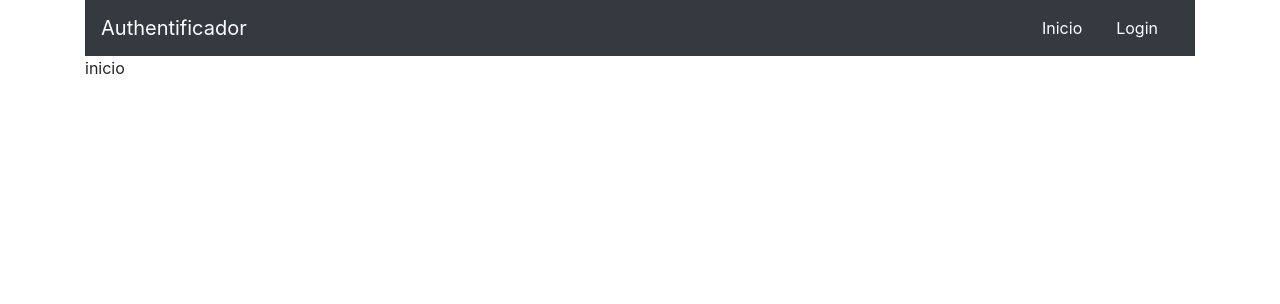
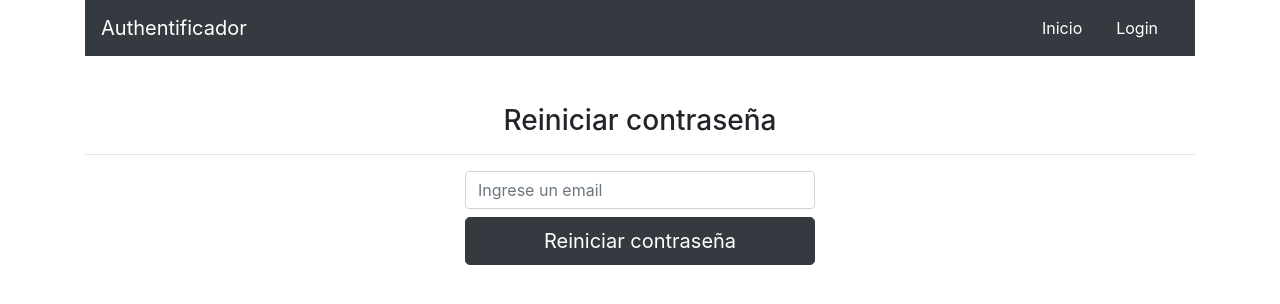
Before and after one commit to tavolafourcade/login-auth-firebase, a React (Create React App) app: page /reset in a window 1280 px wide. Shown: the top 304 px of the page. Built offline with nearby package versions, Linux system fonts and the light colour scheme; no server answers.

Commit message:
[ ADD ] Reset view created

```diff
--- a/src/App.jsx
+++ b/src/App.jsx
@@ -2,6 +2,7 @@
 import Navbar from './components/Navbar'
 import Login from './components/Login'
 import Admin from './components/Admin'
+import Reset from './components/Reset'
 import { auth } from './firebase'
 import { useState, useEffect } from 'react'
 
@@ -34,7 +35,9 @@
           <Route path='/admin'>
             <Admin/>
           </Route>
-
+          <Route path='/reset'>
+            <Reset/>
+          </Route>
           <Route path='/'>
             inicio
           </Route>
--- a/src/components/Login.jsx
+++ b/src/components/Login.jsx
@@ -132,6 +132,14 @@
                         type="button">
                         {esRegistro? '¿Ya tienes cuenta?' : 'Quiero registrarme'}
                     </button>
+                    {!esRegistro? (
+                        <button
+                        className="btn btn-lg btn-sm mt-2 btn-danger"
+                        onClick={()=> props.history.push('/reset')}
+                        type="button">
+                            Recuperar contraseña
+                        </button>
+                    ) : null }
                     </form>
                 </div>
             </div>
--- /dev/null
+++ b/src/components/Reset.jsx
@@ -0,0 +1,57 @@
+import React from 'react'
+import { useState } from 'react'
+
+const Reset = () => {
+    const [email, setEmail] = useState('')
+    const [error, setError] = useState(null)
+
+    const procesarDatos = (e) => {
+        e.preventDefault()
+        if(!email.trim()){
+            setError('Ingrese un email')
+            console.log('Ingrese un email')
+            return
+        }
+
+        setError(null)
+    }
+
+
+    return (
+        <div className='mt-5'>
+            <h3 className="text-center">
+                Reiniciar contraseña
+            </h3>
+            <hr />
+            <div className="row justify-content-center">
+                <div className="col-12 col-sm-8 col-md-6 col-xl-4">
+                    <form onSubmit={procesarDatos}>
+                    {
+                        // Para evitar el null en la condicion del operador ternario:
+                        error && (
+                            <div className="alert alert-danger">
+                                {error}
+                            </div>
+                        )
+                    }
+                    <input
+                        type="email"
+                        className="form-control mb-2"
+                        placeholder="Ingrese un email"
+                        onChange={e => setEmail(e.target.value)}
+                        value={email}/>
+
+
+                        {/* One button needs to be of type submit while the other is type button */}
+                    <button className="btn btn-dark btn-lg btn-block" type="submit">
+                        Reiniciar contraseña
+                    </button>
+
+                    </form>
+                </div>
+            </div>
+        </div>
+    )
+}
+
+export default Reset
```
